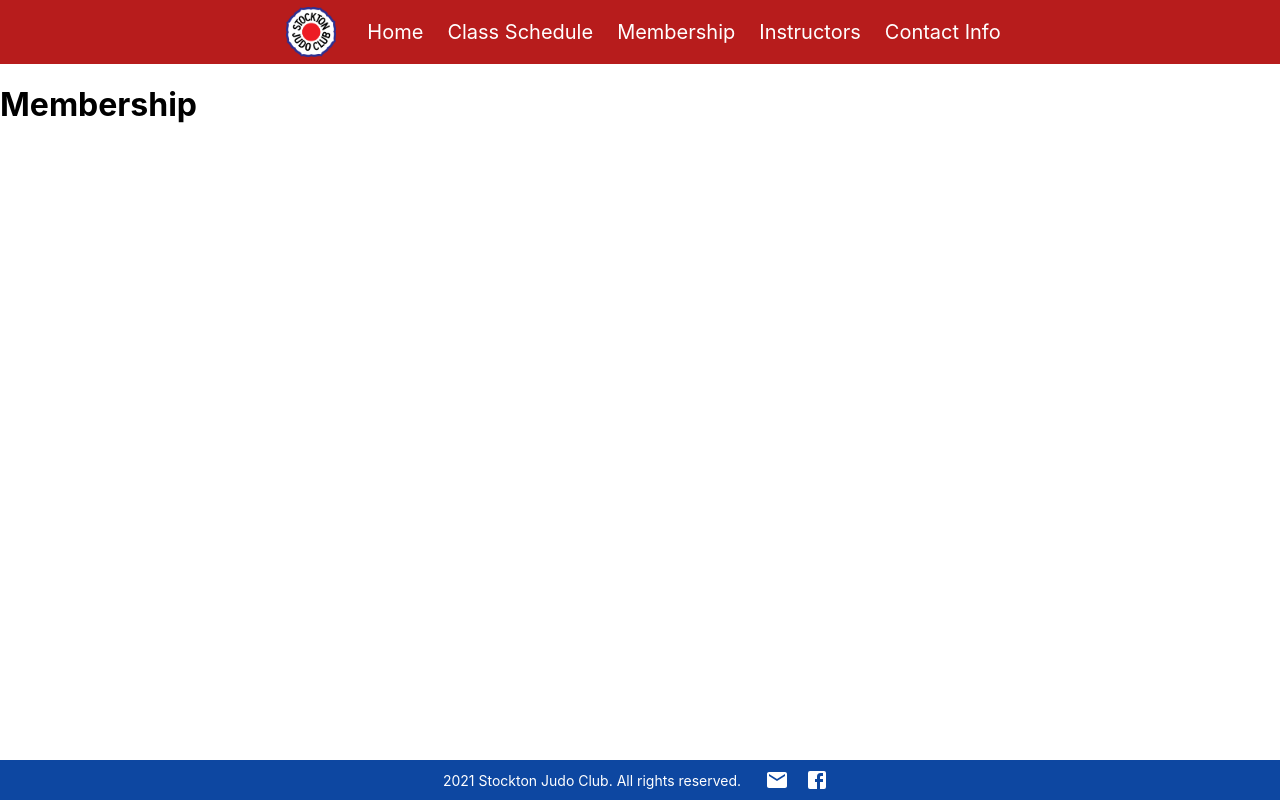
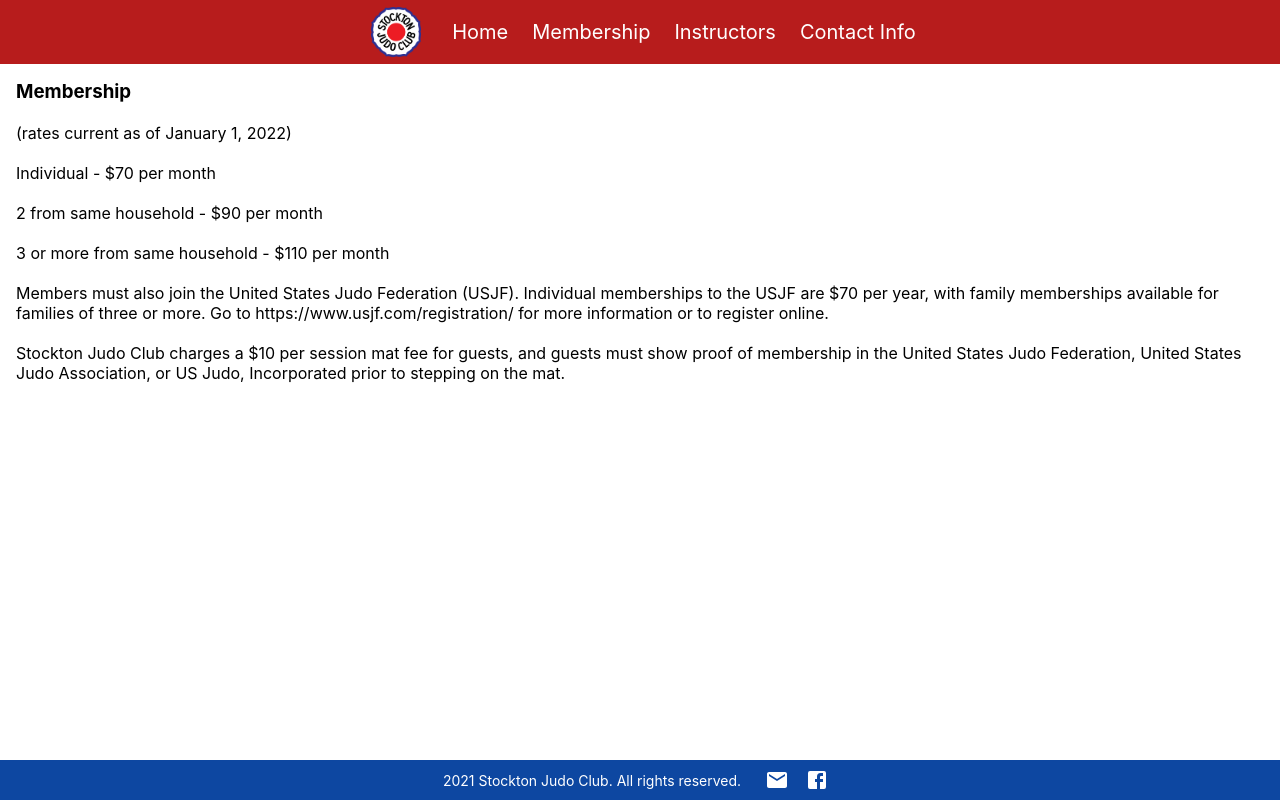
Before and after one commit to MJADangcil/stockton-judo-club, a React (Create React App) app: page /membership in a window 1280 px wide. Built offline with nearby package versions, Linux system fonts and the light colour scheme.

Commit message:
Updated membership page

```diff
--- a/src/components/NavBar/NavBar.js
+++ b/src/components/NavBar/NavBar.js
@@ -16,10 +16,10 @@ import MenuIcon from '@mui/icons-material/Menu';
 
 const sections = [
   { to: '/', text: 'Home' },
-  { to: '/class-schedule', text: 'Class Schedule' },
   { to: '/membership', text: 'Membership' },
   { to: '/instructors', text: 'Instructors' },
   { to: '/contact-info', text: 'Contact Info' },
+  // { to: '/class-schedule', text: 'Class Schedule' },
 ];
 
 export default function NavBar() {
--- a/src/pages/Membership/Membership.js
+++ b/src/pages/Membership/Membership.js
@@ -1,5 +1,41 @@
 import React from 'react';
+import { Container, Grid } from '@mui/material';
 
 export default function Membership() {
-  return <h1>Membership</h1>;
+  return (
+    <section>
+      <Container maxWidth={false} sx={{ display: 'table-row', height: 'auto' }}>
+        <Grid container rowSpacing={2.5} sx={{ padding: '16px' }}>
+          <Grid component='h3' item xs={12}>
+            Membership
+          </Grid>
+          <Grid component='span' item xs={12}>
+            (rates current as of January 1, 2022)
+          </Grid>
+          <Grid component='span' item xs={12}>
+            Individual - $70 per month
+          </Grid>
+          <Grid component='span' item xs={12}>
+            2 from same household - $90 per month
+          </Grid>
+          <Grid component='span' item xs={12}>
+            3 or more from same household - $110 per month
+          </Grid>
+          <Grid component='span' item xs={12}>
+            Members must also join the United States Judo Federation (USJF).
+            Individual memberships to the USJF are $70 per year, with family
+            memberships available for families of three or more. Go to
+            https://www.usjf.com/registration/ for more information or to
+            register online.
+          </Grid>
+          <Grid component='span' item xs={12}>
+            Stockton Judo Club charges a $10 per session mat fee for guests, and
+            guests must show proof of membership in the United States Judo
+            Federation, United States Judo Association, or US Judo, Incorporated
+            prior to stepping on the mat.
+          </Grid>
+        </Grid>
+      </Container>
+    </section>
+  );
 }
```
